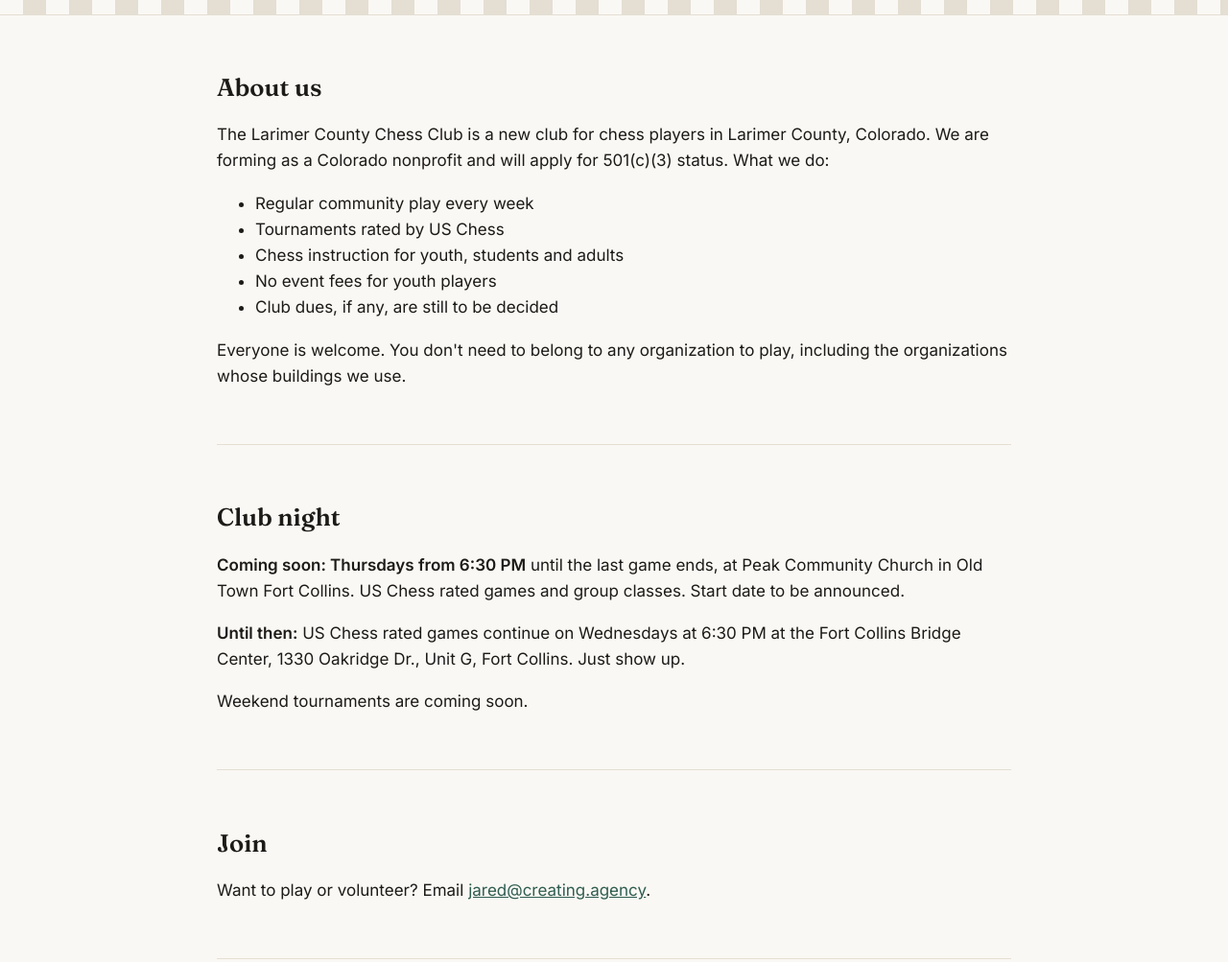
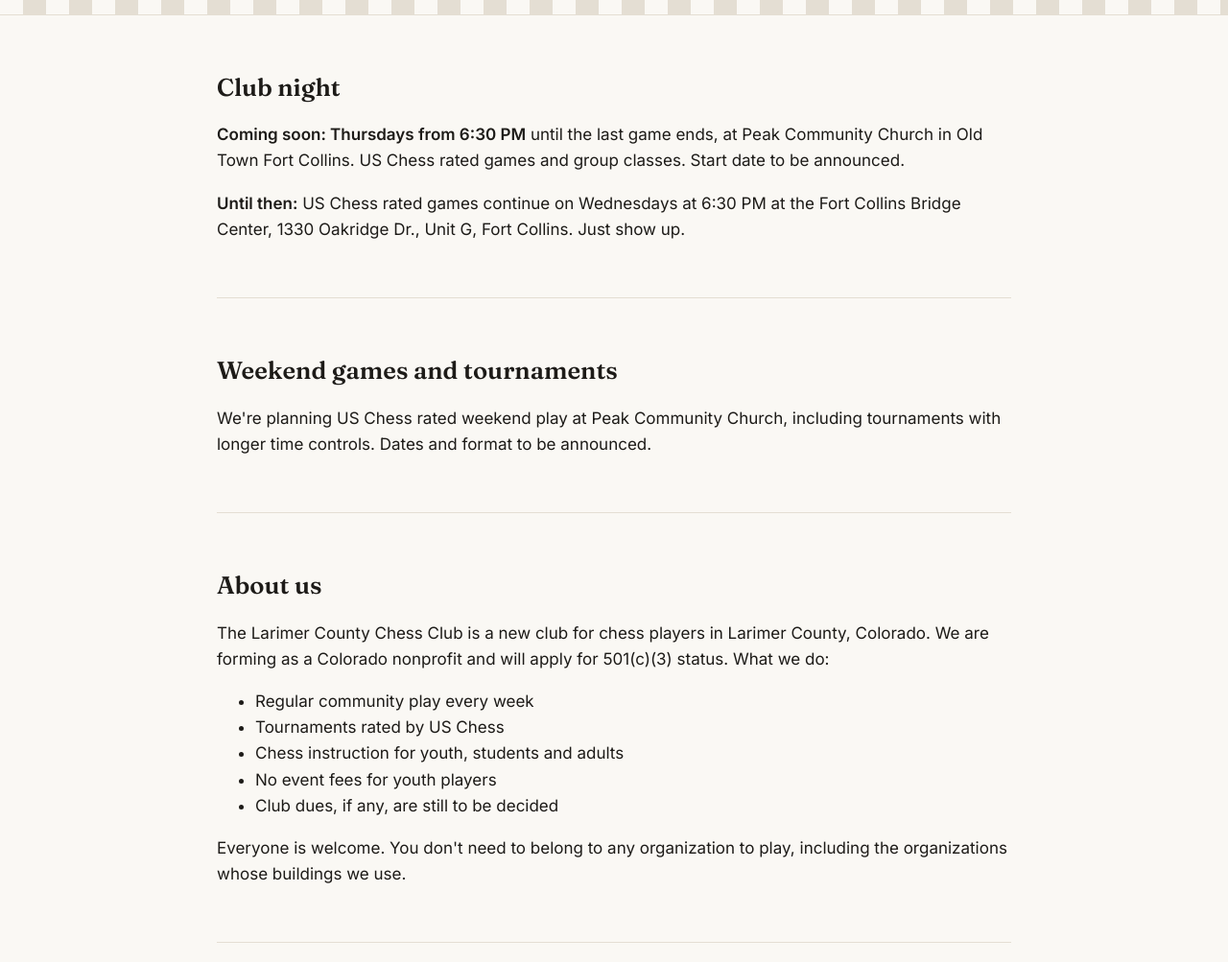
Before and after one commit to LarimerChess/website, a plain HTML site: page index.html in a window 1280 px wide. Shown: the part 480-1483 px from the top of the page at 96% size. Drawn offline with Linux system fonts and the light colour scheme.

Commit message:
Club night first; add weekend games section
Co-Authored-By: Claude Opus 5.5 (1M context) <noreply@anthropic.com>
Claude-Session: https://claude.ai/code/session_01RMD4SHXVCtmJ18AMMKSYF9

```diff
--- a/index.html
+++ b/index.html
@@ -20,6 +20,17 @@
   </header>
 
   <main class="wrap">
+    <section id="meetings">
+      <h2>Club night</h2>
+      <p><strong>Coming soon: Thursdays from 6:30 PM</strong> until the last game ends, at Peak Community Church in Old Town Fort Collins. US Chess rated games and group classes. Start date to be announced.</p>
+      <p><strong>Until then:</strong> US Chess rated games continue on Wednesdays at 6:30 PM at the Fort Collins Bridge Center, 1330 Oakridge Dr., Unit G, Fort Collins. Just show up.</p>
+    </section>
+
+    <section id="weekends">
+      <h2>Weekend games and tournaments</h2>
+      <p>We're planning US Chess rated weekend play at Peak Community Church, including tournaments with longer time controls. Dates and format to be announced.</p>
+    </section>
+
     <section id="about">
       <h2>About us</h2>
       <p>The Larimer County Chess Club is a new club for chess players in Larimer County, Colorado. We are forming as a Colorado nonprofit and will apply for 501(c)(3) status. What we do:</p>
@@ -31,13 +42,6 @@
         <li>Club dues, if any, are still to be decided</li>
       </ul>
       <p>Everyone is welcome. You don't need to belong to any organization to play, including the organizations whose buildings we use.</p>
-    </section>
-
-    <section id="meetings">
-      <h2>Club night</h2>
-      <p><strong>Coming soon: Thursdays from 6:30 PM</strong> until the last game ends, at Peak Community Church in Old Town Fort Collins. US Chess rated games and group classes. Start date to be announced.</p>
-      <p><strong>Until then:</strong> US Chess rated games continue on Wednesdays at 6:30 PM at the Fort Collins Bridge Center, 1330 Oakridge Dr., Unit G, Fort Collins. Just show up.</p>
-      <p>Weekend tournaments are coming soon.</p>
     </section>
 
     <section id="join">
```
